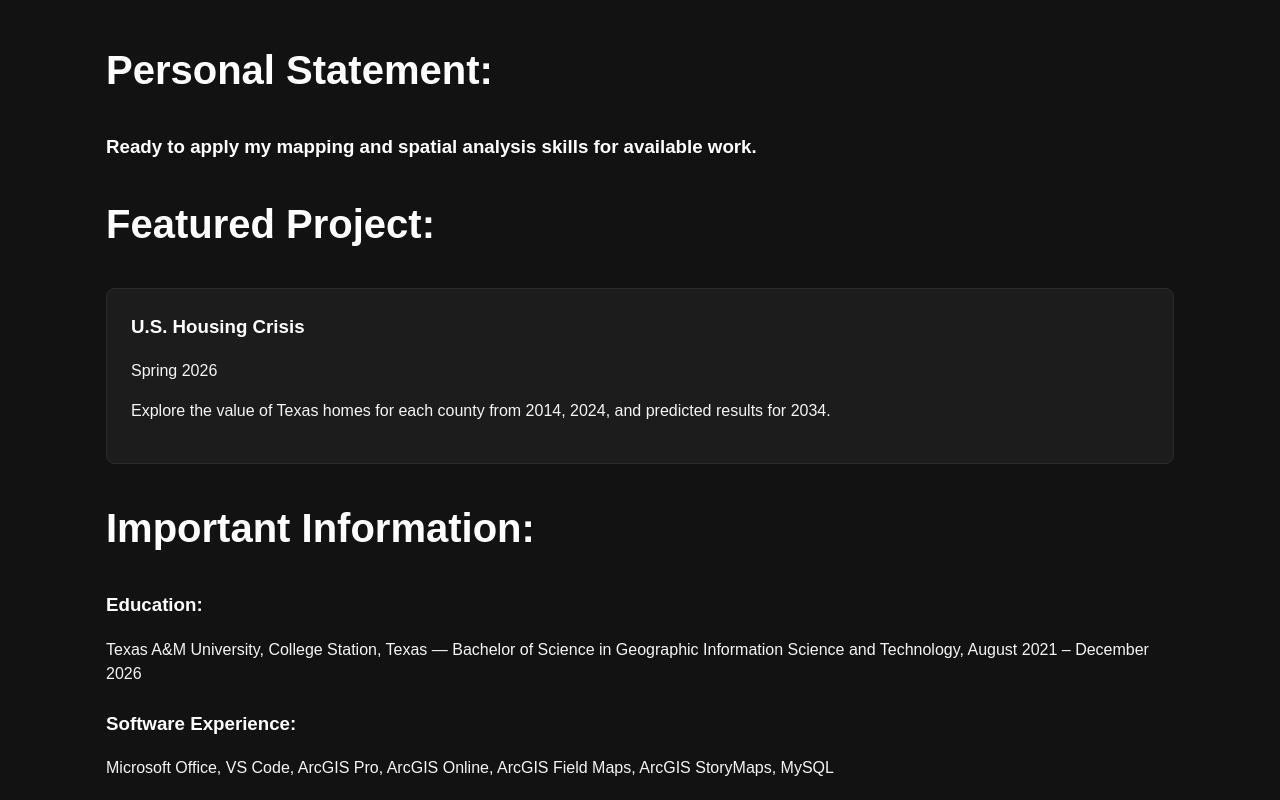
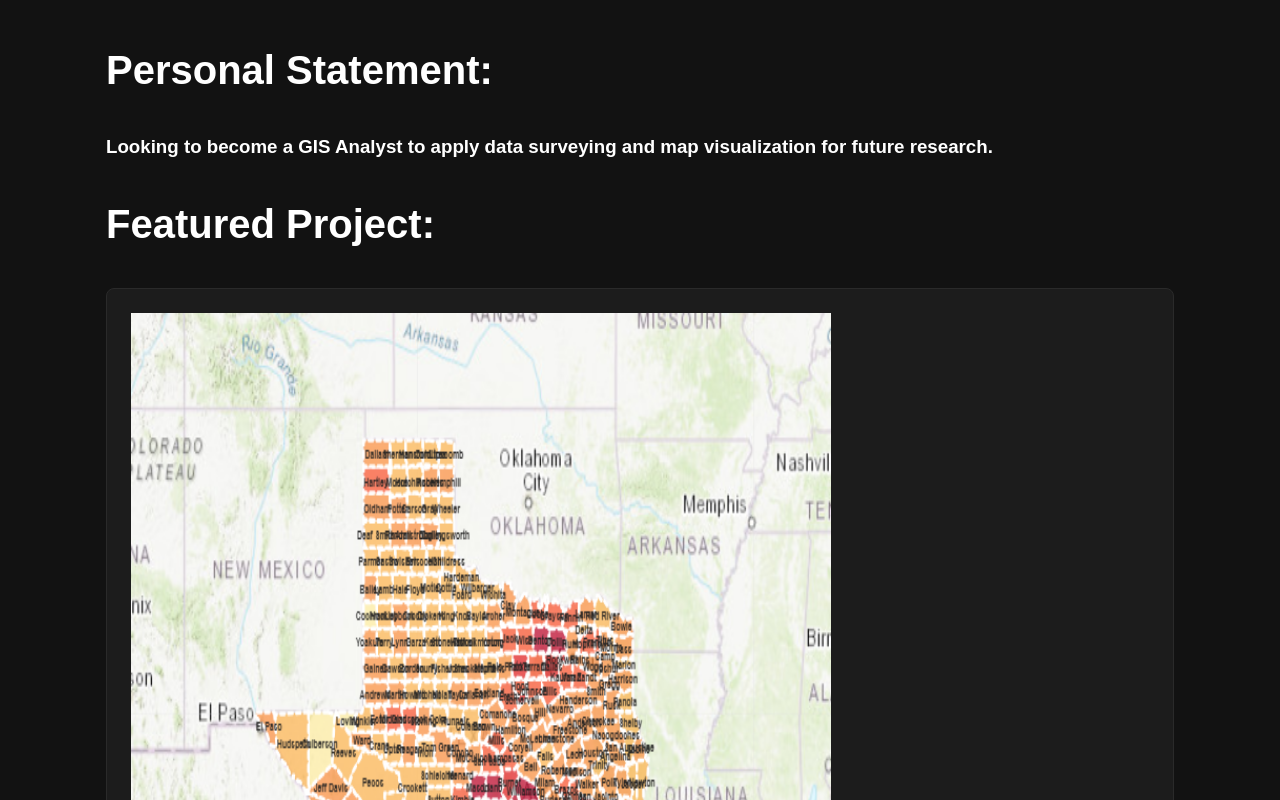
Before and after one commit to jacobaflores1/jacobaflores1.github.io, a plain HTML site: page index.html in a window 1280 px wide. Shown: the part 320-1120 px from the top of the page. Drawn offline with Linux system fonts and the light colour scheme.

Commit message:
Update index.html

```diff
--- a/index.html
+++ b/index.html
@@ -23,12 +23,13 @@
 <main>
   <section id="background">
     <h2>Personal Statement:</h2>
-    <h3>Ready to apply my mapping and spatial analysis skills for available work.</h3>
+    <h3>Looking to become a GIS Analyst to apply data surveying and map visualization for future research.</h3>
   </section>
 
   <section id="featured">
     <h2>Featured Project:</h2>
     <a class="card" href="project-1.html">
+      <img src="TexasCount.png" alt="Preview of Texas counties and their values presented by HTML." width="700" height="800">
       <h3>U.S. Housing Crisis</h3>
       <p>Spring 2026</p>
       <p>Explore the value of Texas homes for each county from 2014, 2024, and predicted results for 2034.</p>
```
